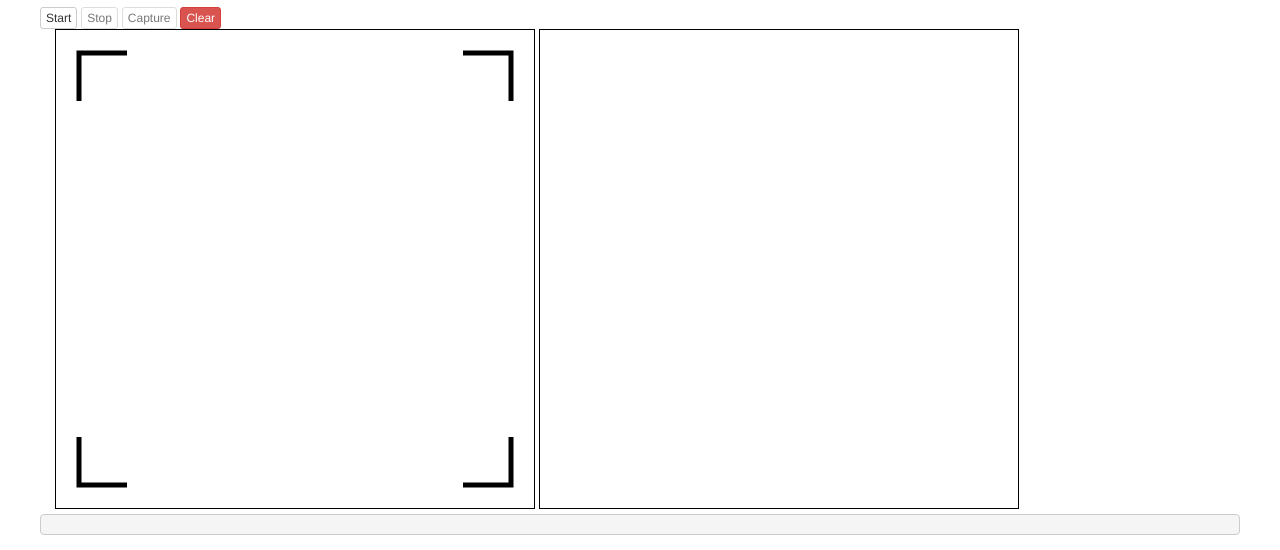
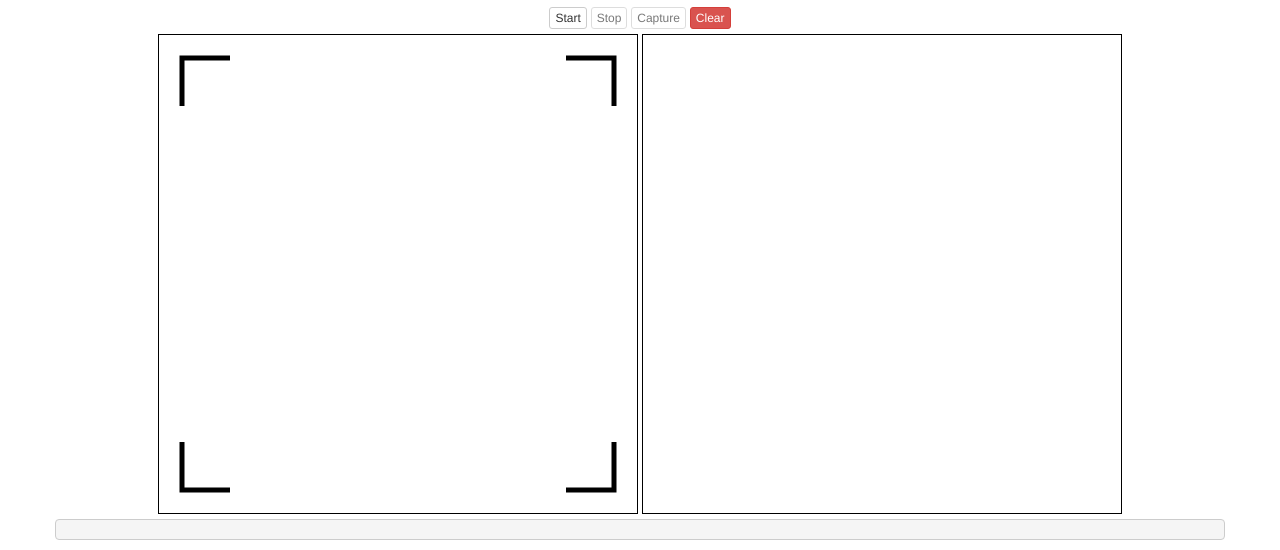
Before and after one commit to taylorjg/sudoku-scanner, a website built with webpack: page src/index.html in a window 1280 px wide. Shown: the part 275-825 px from the top of the page. Built offline with nearby package versions, Linux system fonts and the light colour scheme.

Commit message:
Styling tweaks

```diff
--- a/package.json
+++ b/package.json
@@ -1,6 +1,6 @@
 {
   "name": "sudoku-scanner",
-  "version": "0.0.2",
+  "version": "0.0.3",
   "description": "",
   "main": "index.js",
   "scripts": {
--- a/src/index.html
+++ b/src/index.html
@@ -25,18 +25,18 @@
     </div>
     <div class="row">
       <h1>Prediction</h1>
-      <div class="row">
+      <div style="text-align: center; margin-bottom: 5px;">
         <button id="startBtn" class="btn btn-default btn-xs">Start</button>
         <button id="stopBtn" class="btn btn-default btn-xs">Stop</button>
         <button id="captureBtn" class="btn btn-default btn-xs">Capture</button>
         <button id="clearBtn" class="btn btn-danger btn-xs">Clear</button>
       </div>
-      <div>
+      <div style="text-align: center;">
         <video id="video" class="video-dimesions"></video>
         <svg id="video-guides" class="video-dimesions"></svg>
         <canvas id="captured-image" class="video-dimesions"></canvas>
       </div>
-      <div class="row">
+      <div>
         <pre id="messageArea"></pre>
       </div>
     </div>
--- a/src/styles.css
+++ b/src/styles.css
@@ -22,6 +22,7 @@
   .video-dimesions {
     width: 90vw;
     height: 90vw;
+    display: inline-block;
   }
 }
 
```
